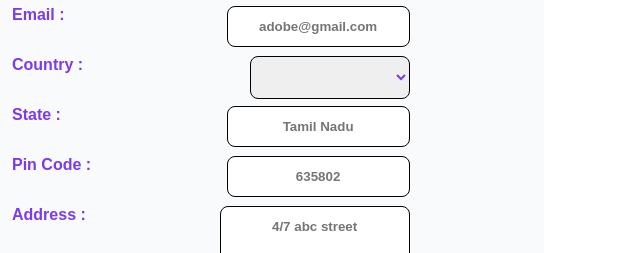
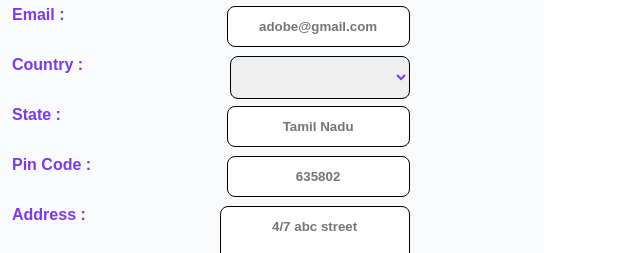
Before and after one commit to MohammedFurqhan/task1, a plain HTML site: page contact.html in a window 1280 px wide. Shown: the part 247-500 px from the top of the page, 378-1018 px from the left. Drawn offline with Linux system fonts and the light colour scheme; a web font is replaced by a local one.

Commit message:
Update style.css

```diff
--- a/style.css
+++ b/style.css
@@ -245,7 +245,7 @@ textarea{
     font-weight: bolder;
     border-radius: 0.5rem;
     border : 0.5px solid black;
-    padding: 12px 40px;
+    padding: 12px 50px;
     text-align: left;
     float: right;
     margin-right: 8vw;
```
